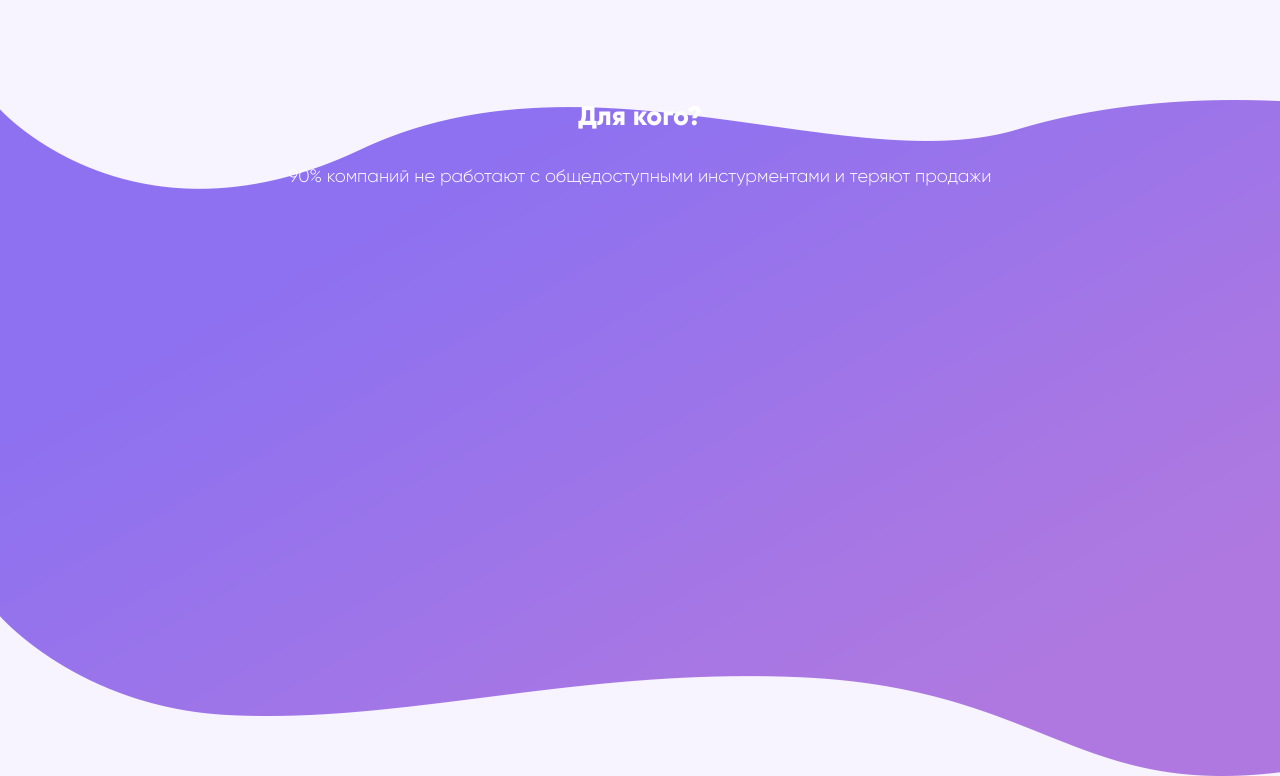
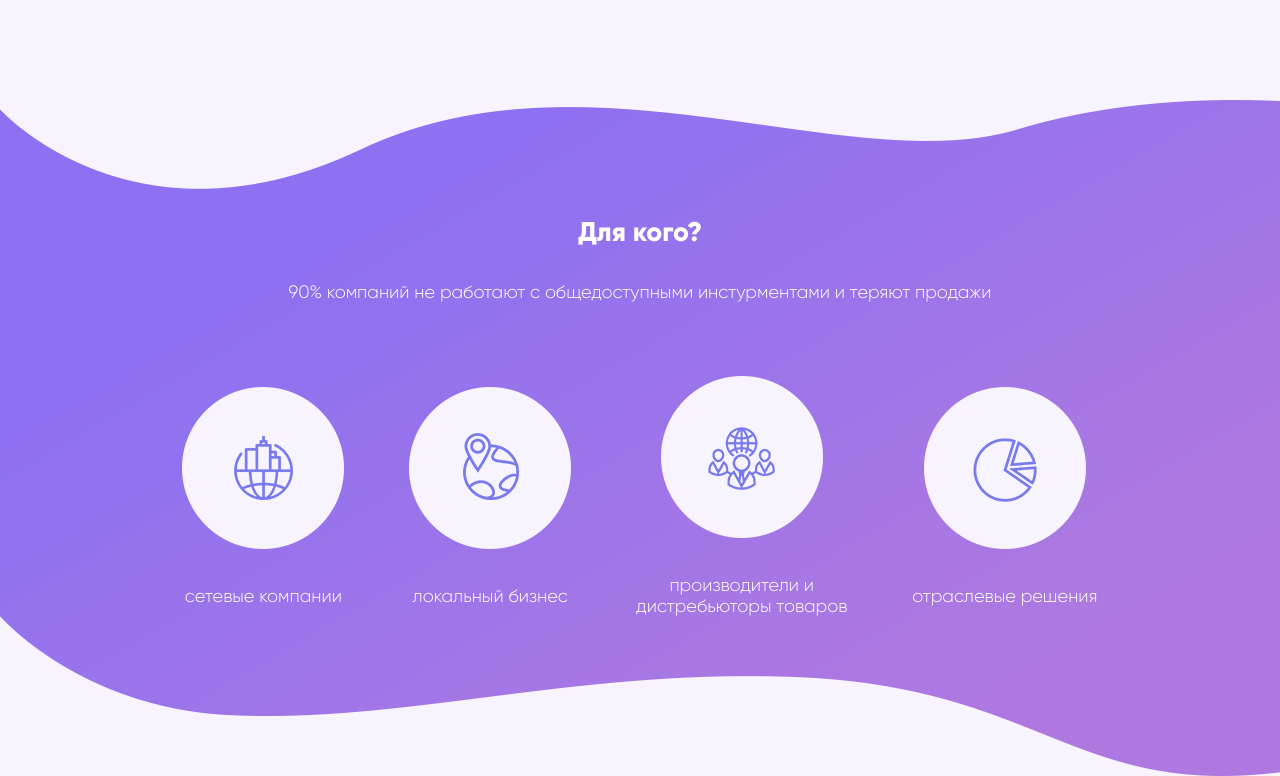
Before and after one commit to MichaelRzheutski/yserm.ru, a website: page app/index.html in a window 1280 px wide. Shown: the part 2723-3499 px from the top of the page. Drawn offline with nearby package versions, Linux system fonts and the light colour scheme; files that its build step writes are made by us from their sources; files whose address does not match are found by name.

Commit message:
create for section

```diff
--- a/app/index.html
+++ b/app/index.html
@@ -146,6 +146,33 @@
         <div class="for__text">
           90% компаний не работают с общедоступными инстурментами и теряют продажи
         </div>
+        <div class="for-badges-wrap">
+
+          <div class="for-badges">
+            <img src="img/for/for-globe.png" alt="For Globe" class="for-badges__item">
+            <div class="for-badges__text">сетевые компании</div>
+          </div>
+
+          <div class="for-badges">
+            <img src="img/for/for-map.png" alt="For Map" class="for-badges__item">
+            <div class="for-badges__text">локальный бизнес</div>
+          </div>
+
+          <div class="for-badges">
+            <img src="img/for/for-people.png" alt="For People" class="for-badges__item">
+            <div class="for-badges__text">производители и <br> дистребьюторы товаров</div>
+          </div>
+
+          <div class="for-badges">
+            <img src="img/for/for-diagram.png" alt="For Diagram" class="for-badges__item">
+            <div class="for-badges__text">отраслевые решения</div>
+          </div>
+
+
+
+
+
+        </div>
       </div>
     </section>
     <script src="https://ajax.googleapis.com/ajax/libs/jquery/3.4.1/jquery.min.js"></script>
--- a/app/scss/style.scss
+++ b/app/scss/style.scss
@@ -314,12 +314,32 @@ body {
   &__title {
     text-align: center;
     margin: 0;
+    padding-top: 116px;
     padding-bottom: 35px;
   }
   &__text {
     text-align: center;
     padding-bottom: 74px;
   }
+
+  .for-badges-wrap {
+    display: flex;
+    justify-content: space-evenly;
+    .for-badges {
+      display: flex;
+      flex-direction: column;
+      justify-content: center;
+      align-items: center;
+      &__item {
+        width: 162px;
+        width: 162px;
+        padding-bottom: 37px;
+      }
+      &__text {
+        text-align: center;
+      }
+    }
+  }
 }
 
 @import 'media';
```
Also changed, not shown: app/css/style.min.css, app/img/for/for-diagram.png (added), app/img/for/for-globe.png (added), app/img/for/for-map.png (added), app/img/for/for-people.png (added).
